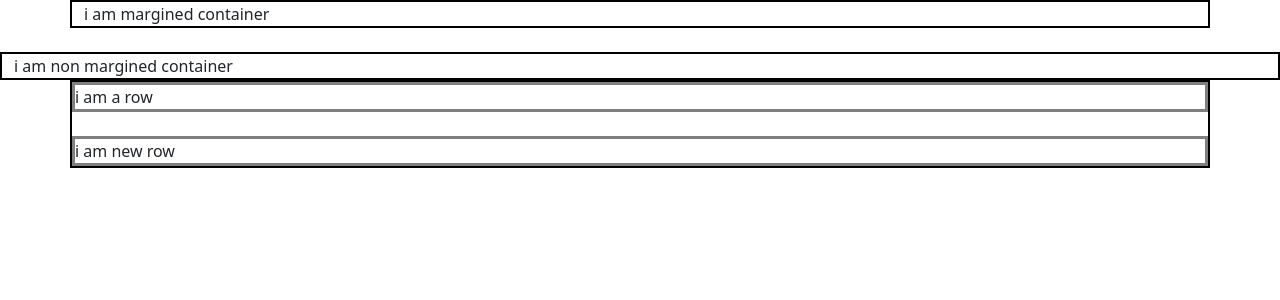
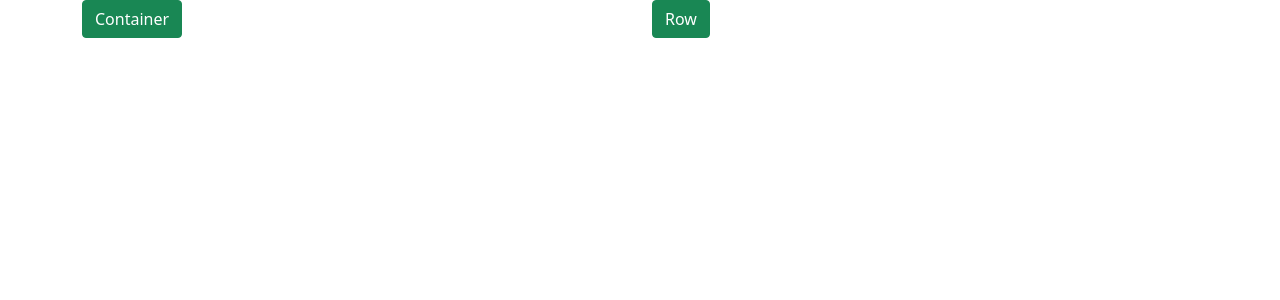
Before and after one commit to Adesh-04/Bootstrap-Tutorial, a React (Create React App) app: page / in a window 1280 px wide. Shown: the top 300 px of the page. Built offline with nearby package versions, Linux system fonts and the light colour scheme.

Commit message:
Added buttons using col class

```diff
--- a/src/App.js
+++ b/src/App.js
@@ -1,15 +1,59 @@
-import React from 'react';
+import React, { useState } from 'react';
+import { Button } from 'react-bootstrap';
 import { ContainerTut, RowTut} from "./components/Static"
 
 function App() {
+
+  var [container, setContainer] = useState(true);
+  var [row, setRow] = useState(true);
+
   return (
     <div className="App">
+        <div className='container'>
+            <div className='row'>
+                <div className='col'>
+                    {
+                        container?<Button onClick={()=> setContainer(false)} variant='success'>Container</Button>
+                        :<Button onClick={()=> setContainer(true)} variant='danger'>Container</Button>
+                    }
+                </div>
 
-      <ContainerTut />
+                <div className='col'>
+                    {
+                        row?<Button onClick={()=> setRow(false)} variant='success'>Row</Button>
+                        :<Button onClick={()=> setRow(true)} variant='danger'>Row</Button>
+                    }
+                </div>
+            </div>
 
-      <RowTut />
+        </div><br/>
+
+
+
+
+
+
+
+
+
+      {
+         container?null:
+          <div className='border'> <br/><br/>
+            <ContainerTut /><br/>
+          </div>
+      }
+
+      {
+         row?null:
+         <div className='border'> <br/>
+            <RowTut /> <br/>
+         </div>
+      }
+
 
     </div>
+
+
   );
 }
 
--- a/src/components/Static.js
+++ b/src/components/Static.js
@@ -5,10 +5,10 @@ export const ContainerTut =()=>{
 	return(
 			<div >
 				<div className='container'>
-					i am margined container
+					i am normal container
 				</div> <br/>
 				<div className='container-fluid'>
-					i am non margined container
+					i am a container-fluid
 				</div>
 			</div>
 		)
--- a/src/stylesheet/Style.css
+++ b/src/stylesheet/Style.css
@@ -1,9 +1,9 @@
 .container-fluid{
-    border: 2px solid black;
+    /* border: 2px solid black; */
 }
 .container{
-    border: 2px solid black;
+    /* border: 2px solid black; */
 }
 .row{
-    border: 3px solid grey;
+    /* border: 3px solid grey; */
 }
```
